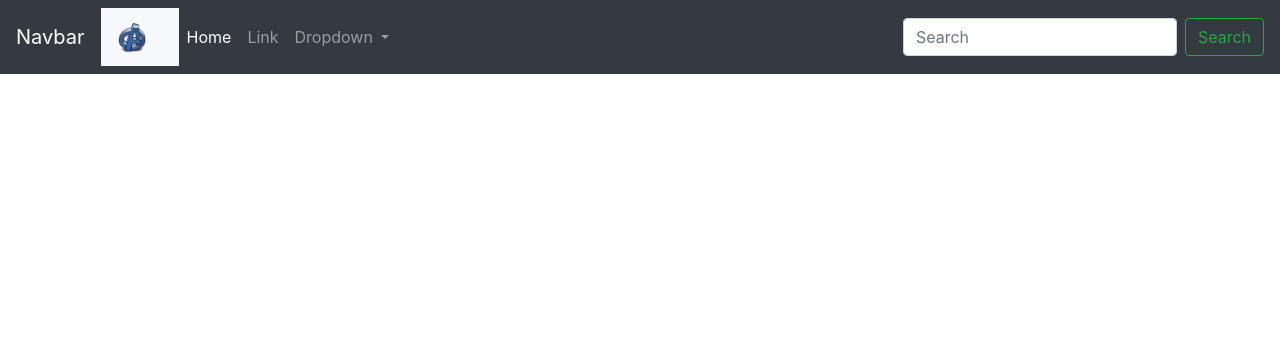
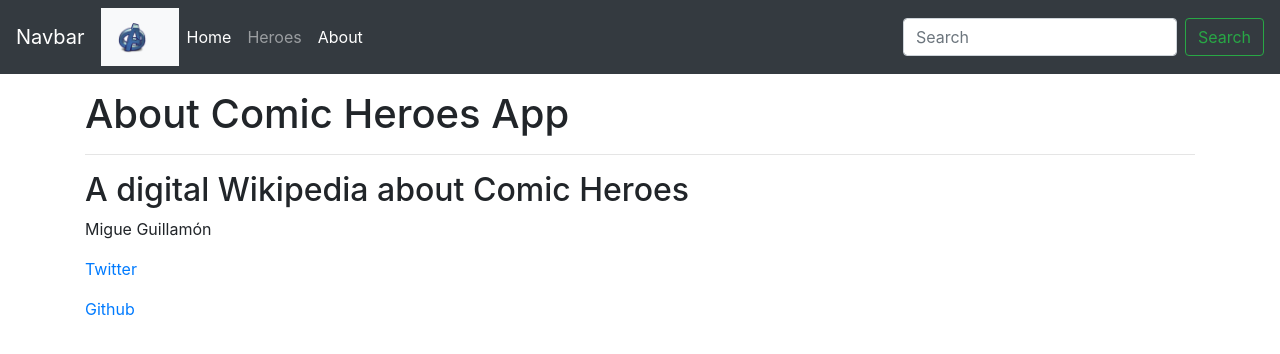
Before and after one commit to cinexin/heroes-demo, an Angular app: page /#/about in a window 1280 px wide. Before the commit this address led to /#/home. Shown: the top 354 px of the page. Built offline with nearby package versions, Linux system fonts and the light colour scheme.

Commit message:
Routing module and CSS animations

```diff
--- a/src/app/app.component.html
+++ b/src/app/app.component.html
@@ -1 +1,4 @@
 <app-navbar></app-navbar>
+<div class="container main-container">
+  <router-outlet></router-outlet>
+</div>
--- /dev/null
+++ b/src/app/app.routes.ts
@@ -0,0 +1,13 @@
+import {RouterModule, Routes} from '@angular/router';
+import {HomeComponent} from './components/home/home.component';
+import {AboutComponent} from './components/about/about.component';
+import {HeroesComponent} from './components/heroes/heroes.component';
+
+const APP_ROUTES: Routes = [
+  {path: 'home', component: HomeComponent},
+  {path: 'about', component: AboutComponent},
+  {path: 'heroes', component: HeroesComponent},
+  {path: '**', pathMatch: 'full', redirectTo: 'home'}
+];
+
+export const APP_ROUTING = RouterModule.forRoot(APP_ROUTES, {useHash: true});
--- a/src/app/components/about/about.component.html
+++ b/src/app/components/about/about.component.html
@@ -1 +1,8 @@
-<p>about works!</p>
+<h1 class="animated fadeIn fast">About Comic Heroes App</h1>
+<hr>
+<h2 class="animated fadeIn">A digital Wikipedia about Comic Heroes</h2>
+<div class="animated fadeIn">
+  <p>Migue Guillamón</p>
+  <p><a href="https://twitter.com/cineexin" target="_blank">Twitter</a></p>
+  <p><a href="https://github.com/cinexin" target="_blank">Github</a></p>
+</div>
--- a/src/app/components/home/home.component.html
+++ b/src/app/components/home/home.component.html
@@ -1,4 +1,4 @@
-<div class="jumbotron jumbotron-fluid">
+<div class="jumbotron jumbotron-fluid animated fadeIn fast">
   <div class="container">
     <h1 class="display-4">Heroes App</h1>
     <p class="lead">Heroes in Comics</p>
--- a/src/app/components/shared/navbar/navbar.component.html
+++ b/src/app/components/shared/navbar/navbar.component.html
@@ -11,22 +11,14 @@
 
   <div class="collapse navbar-collapse" id="navbarSupportedContent">
     <ul class="navbar-nav mr-auto">
-      <li class="nav-item active">
-        <a class="nav-link" href="#">Home</a>
+      <li class="nav-item active" routerLinkActive="active">
+        <a class="nav-link" [routerLink]="['home']">Home</a>
       </li>
-      <li class="nav-item">
-        <a class="nav-link" href="#">Link</a>
+      <li class="nav-item" routerLinkActive="active">
+        <a class="nav-link" [routerLink]="['heroes']">Heroes</a>
       </li>
-      <li class="nav-item dropdown">
-        <a class="nav-link dropdown-toggle" href="#" id="navbarDropdown" role="button" data-toggle="dropdown" aria-haspopup="true" aria-expanded="false">
-          Dropdown
-        </a>
-        <div class="dropdown-menu" aria-labelledby="navbarDropdown">
-          <a class="dropdown-item" href="#">Action</a>
-          <a class="dropdown-item" href="#">Another action</a>
-          <div class="dropdown-divider"></div>
-          <a class="dropdown-item" href="#">Something else here</a>
-        </div>
+      <li class="nav-item" routerLinkActive="active">
+        <a class="nav-link" [routerLink]="['about']">About</a>
       </li>
     </ul>
     <form class="form-inline my-2 my-lg-0">
--- a/src/styles.css
+++ b/src/styles.css
@@ -1 +1,32 @@
-/* You can add global styles to this file, and also import other style files */
+.main-container {
+  margin-top: 1em;
+}
+
+/* Animations */
+.animated {
+  -webkit-animation-duration: 1s;
+  animation-duration: 1s;
+  -webkit-animation-fill-mode: both;
+  animation-fill-mode: both;
+}
+
+.fast {
+  -webkit-animation-duration: 0.4s;
+  animation-duration: 0.4s;
+  -webkit-animation-fill-mode: both;
+  animation-fill-mode: both;
+}
+
+@keyframes fadeIn {
+  from {
+    opacity: 0;
+  }
+
+  to {
+    opacity: 1;
+  }
+}
+
+.fadeIn {
+  animation-name: fadeIn;
+}
```
Also changed, not shown: src/app/app.module.ts (+7 -1 lines).
